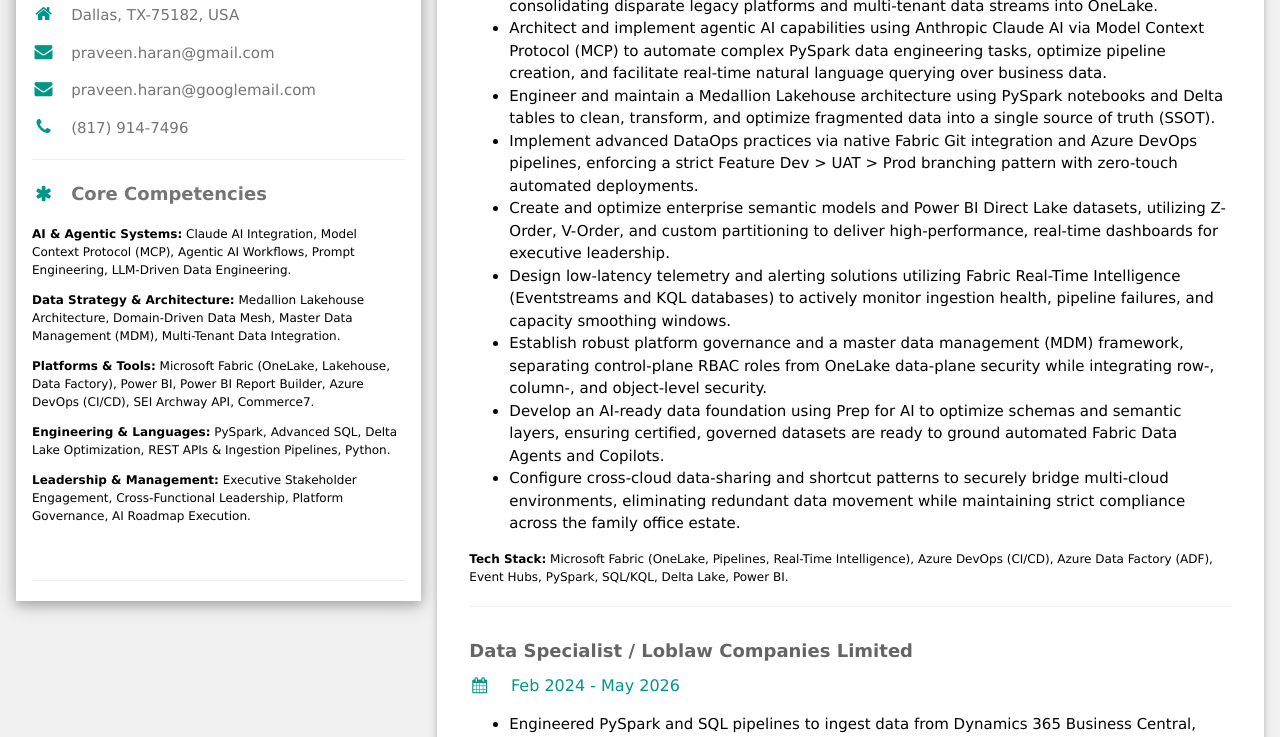
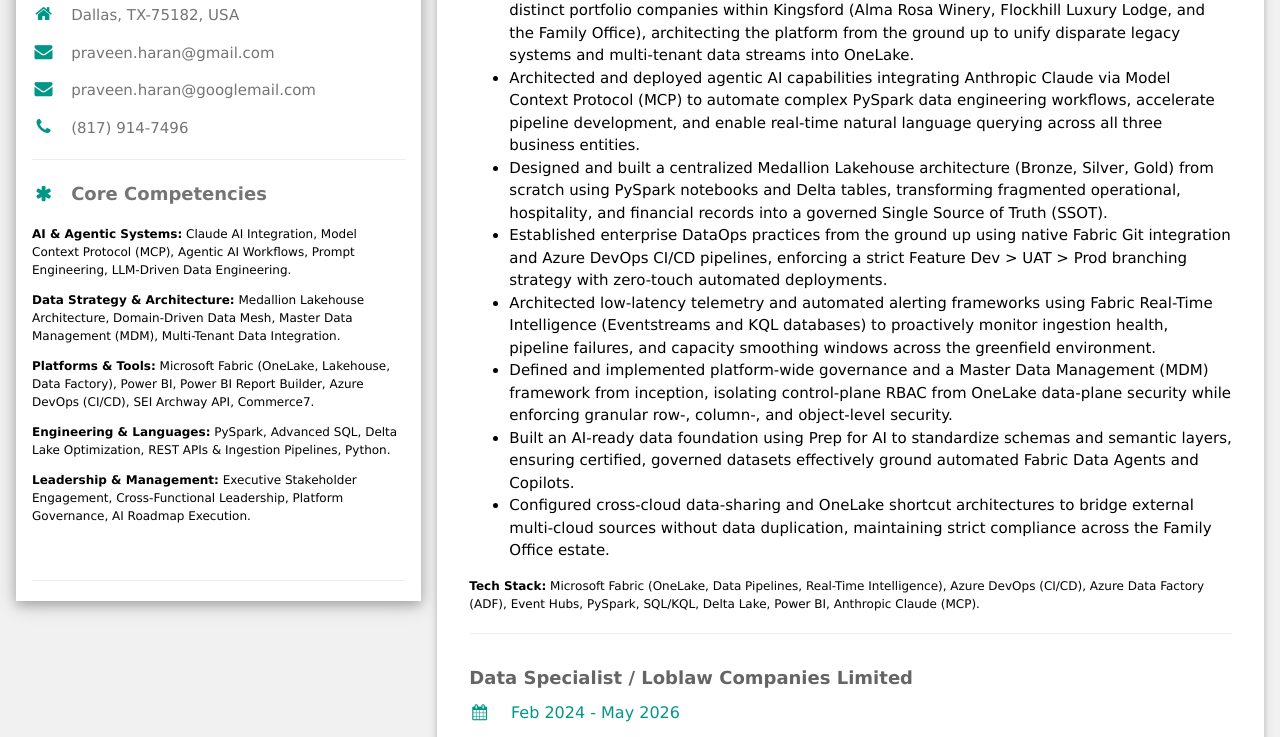
Before and after one commit to praveenharan/praveenharan.github.io, a plain HTML site: page index.html in a window 1280 px wide. Shown: the part 540-1277 px from the top of the page. Drawn offline with nearby package versions, Linux system fonts and the light colour scheme.

Commit message:
Revise Kingsford Management LLC experience details
Updated job responsibilities and tech stack for Head of Data & Analytics role at Kingsford Management LLC.

```diff
--- a/index.html
+++ b/index.html
@@ -68,21 +68,20 @@ Praveen Haran - Head of Data &amp; Analytics
 
                   <!-- Kingsford -->
                   <div class="w3-container">
-                     <h5 class="w3-opacity"><b>Head of Data &amp; Analytics / Kingsford Management LLC</b></h5>
+                     <h5 class="w3-opacity"><b>Head of Data &amp; Analytics / Kingsford Management LLC</b>Winery, Hospitality, and Wealth Management</h5>
                      <p class="w3-small w3-text-grey" style="margin-top:0;">Winery, Hospitality and Wealth Management</p>
                      <h6 class="w3-text-teal"><i class="fa fa-calendar fa-fw w3-margin-right"></i> Jun 2026 - <span class="w3-tag w3-teal w3-round">Present</span></h6>
                      <ul>
-                        <li>Lead the data modernization strategy and deploy an enterprise-grade Microsoft Fabric ecosystem across Kingsford's portfolio (Alma Rosa, Flockhill, and the Family Office), consolidating disparate legacy platforms and multi-tenant data streams into OneLake.</li>
-                        <li>Architect and implement agentic AI capabilities using Anthropic Claude AI via Model Context Protocol (MCP) to automate complex PySpark data engineering tasks, optimize pipeline creation, and facilitate real-time natural language querying over business data.</li>
-                        <li>Engineer and maintain a Medallion Lakehouse architecture using PySpark notebooks and Delta tables to clean, transform, and optimize fragmented data into a single source of truth (SSOT).</li>
-                        <li>Implement advanced DataOps practices via native Fabric Git integration and Azure DevOps pipelines, enforcing a strict Feature Dev &gt; UAT &gt; Prod branching pattern with zero-touch automated deployments.</li>
-                        <li>Create and optimize enterprise semantic models and Power BI Direct Lake datasets, utilizing Z-Order, V-Order, and custom partitioning to deliver high-performance, real-time dashboards for executive leadership.</li>
-                        <li>Design low-latency telemetry and alerting solutions utilizing Fabric Real-Time Intelligence (Eventstreams and KQL databases) to actively monitor ingestion health, pipeline failures, and capacity smoothing windows.</li>
-                        <li>Establish robust platform governance and a master data management (MDM) framework, separating control-plane RBAC roles from OneLake data-plane security while integrating row-, column-, and object-level security.</li>
-                        <li>Develop an AI-ready data foundation using Prep for AI to optimize schemas and semantic layers, ensuring certified, governed datasets are ready to ground automated Fabric Data Agents and Copilots.</li>
-                        <li>Configure cross-cloud data-sharing and shortcut patterns to securely bridge multi-cloud environments, eliminating redundant data movement while maintaining strict compliance across the family office estate.</li>
+                        <li>Spearheaded the end-to-end <b>greenfield Microsoft Fabric implementation</b> across three distinct portfolio companies within Kingsford (Alma Rosa Winery, Flockhill Luxury Lodge, and the Family Office), architecting the platform from the ground up to unify disparate legacy systems and multi-tenant data streams into OneLake.</li>
+                        <li>Architected and deployed agentic AI capabilities integrating Anthropic Claude via Model Context Protocol (MCP) to automate complex PySpark data engineering workflows, accelerate pipeline development, and enable real-time natural language querying across all three business entities.</li>
+                        <li>Designed and built a centralized Medallion Lakehouse architecture (Bronze, Silver, Gold) from scratch using PySpark notebooks and Delta tables, transforming fragmented operational, hospitality, and financial records into a governed Single Source of Truth (SSOT).</li>
+                        <li>Established enterprise DataOps practices from the ground up using native Fabric Git integration and Azure DevOps CI/CD pipelines, enforcing a strict Feature Dev > UAT > Prod branching strategy with zero-touch automated deployments.</li>
+                        <li>Architected low-latency telemetry and automated alerting frameworks using Fabric Real-Time Intelligence (Eventstreams and KQL databases) to proactively monitor ingestion health, pipeline failures, and capacity smoothing windows across the greenfield environment.</li>
+                        <li>Defined and implemented platform-wide governance and a Master Data Management (MDM) framework from inception, isolating control-plane RBAC from OneLake data-plane security while enforcing granular row-, column-, and object-level security.</li>
+                        <li>Built an AI-ready data foundation using Prep for AI to standardize schemas and semantic layers, ensuring certified, governed datasets effectively ground automated Fabric Data Agents and Copilots.</li>
+                        <li>Configured cross-cloud data-sharing and OneLake shortcut architectures to bridge external multi-cloud sources without data duplication, maintaining strict compliance across the Family Office estate.</li>
                      </ul>
-                     <p class="w3-small"><b>Tech Stack:</b> Microsoft Fabric (OneLake, Pipelines, Real-Time Intelligence), Azure DevOps (CI/CD), Azure Data Factory (ADF), Event Hubs, PySpark, SQL/KQL, Delta Lake, Power BI.</p>
+                     <p class="w3-small"><b>Tech Stack:</b> Microsoft Fabric (OneLake, Data Pipelines, Real-Time Intelligence), Azure DevOps (CI/CD), Azure Data Factory (ADF), Event Hubs, PySpark, SQL/KQL, Delta Lake, Power BI, Anthropic Claude (MCP).</p>
                      <hr>
                   </div>
 
```
